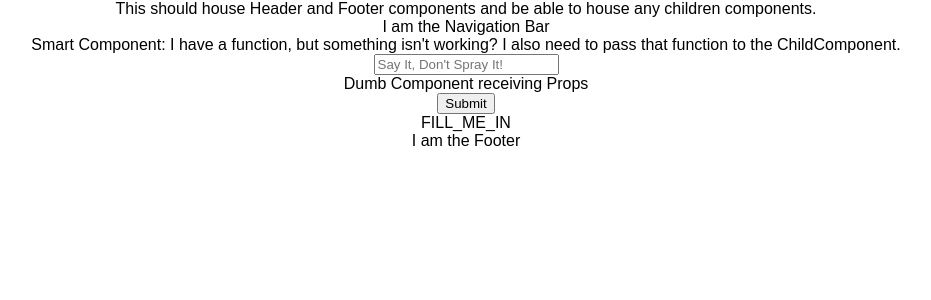
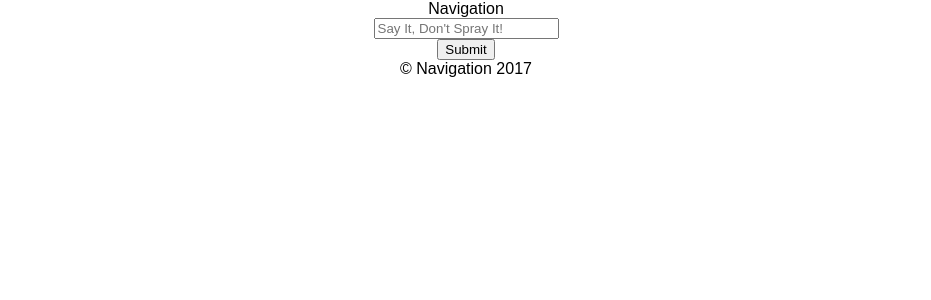
Before and after one commit to SeanMcP/wk10-day1-propsChildrenFunctions, a React (Create React App) app: page / in a window 1280 px wide. Shown: the top 300 px of the page, without its empty margins (174-1105 px from the left). Built offline with nearby package versions, Linux system fonts and the light colour scheme.

Commit message:
Add functionality to site

```diff
--- a/src/components/App.js
+++ b/src/components/App.js
@@ -5,7 +5,7 @@ import '../styles/App.css';
 class Header extends Component {
   render() {
     return (
-      <nav>I am the Navigation Bar</nav>
+      <nav>Navigation</nav>
     );
   }
 }
@@ -13,15 +13,20 @@ class Header extends Component {
 class Footer extends Component {
   render() {
     return (
-      <footer>I am the Footer</footer>
+      <footer>&copy; Navigation 2017</footer>
     );
   }
 }
 
 class BaseLayout extends Component {
   render() {
+    // This should house Header and Footer components and be able to house any children components.
     return (
-      <div>This should house Header and Footer components and be able to house any children components.</div>
+      <div>
+        <Header />
+        {this.props.children}
+        <Footer />
+      </div>
     );
   }
 }
@@ -32,6 +37,8 @@ class ParentComponent extends Component {
 
     //we are really in a *bind* here.... :)
     //fix it...
+    this.handleInput = this.handleInput.bind(this)
+    this.handleSubmit = this.handleSubmit.bind(this)
 
     //state lives here
     this.state = {
@@ -42,7 +49,8 @@ class ParentComponent extends Component {
   handleInput(e) {
     e.preventDefault();
     //set the state on input change
-    this.setState({whatToSay: this.state.whatToSay});
+    this.setState({whatToSay: e.target.value})
+    // this.setState({whatToSay: this.state.whatToSay});
   }
   handleSubmit(e) {
     e.preventDefault();
@@ -55,14 +63,15 @@ class ParentComponent extends Component {
 
   }
   render() {
+      // Smart Component: I have a function, but something isn't working? I also need to pass that function to the ChildComponent.
     return (
-      <div>Smart Component: I have a function, but something isn't working? I also need to pass that function to the ChildComponent.
+      <div>
         <div>
           <input onChange={this.handleInput} type="text" placeholder="Say It, Don't Spray It!" />
         </div>
         <div>
-          <ChildComponent onClick={"FILL_ME_IN"}/>
-          <DisplayComponent sayWhat={"FILL_ME_IN"} />
+          <ChildComponent onClick={this.handleSubmit}/>
+          <DisplayComponent sayWhat={this.state.whatWasSaid} />
         </div>
       </div>
     );
@@ -71,8 +80,9 @@ class ParentComponent extends Component {
 
 class ChildComponent extends Component {
   render() {
+    // Dumb Component receiving Props
     return (
-      <div>Dumb Component receiving Props
+      <div>
         <div>
           <input type="submit" onClick={this.props.onClick}/>
         </div>
@@ -93,10 +103,9 @@ class App extends Component {
   render() {
     return (
       <div className="App">
-        <BaseLayout></BaseLayout>
-        <Header />
-        <ParentComponent />
-        <Footer />
+        <BaseLayout>
+          <ParentComponent />
+        </BaseLayout>
       </div>
     );
   }
```
